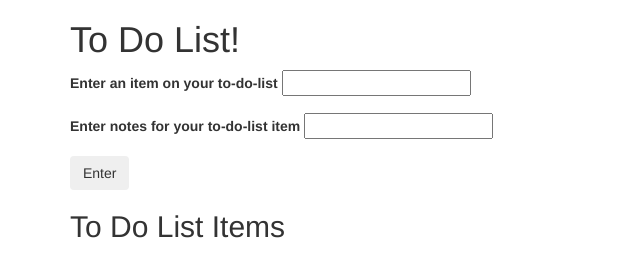
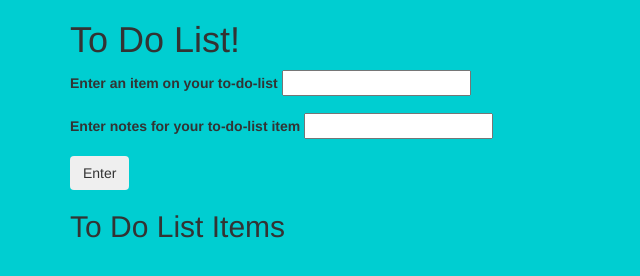
Before and after one commit to jamescosborn/to-do-list, a plain HTML site: page index.html in a window 1280 px wide. Shown: the whole page, without its empty margins (0-640 px from the left). Drawn offline with nearby package versions, Linux system fonts and the light colour scheme.

Commit message:
Add styling to page

```diff
--- a/css/styles.css
+++ b/css/styles.css
@@ -15,3 +15,7 @@
   text-decoration: line-through;
   color: red;
 }
+
+body {
+  background-color: DarkTurquoise;
+}
```
